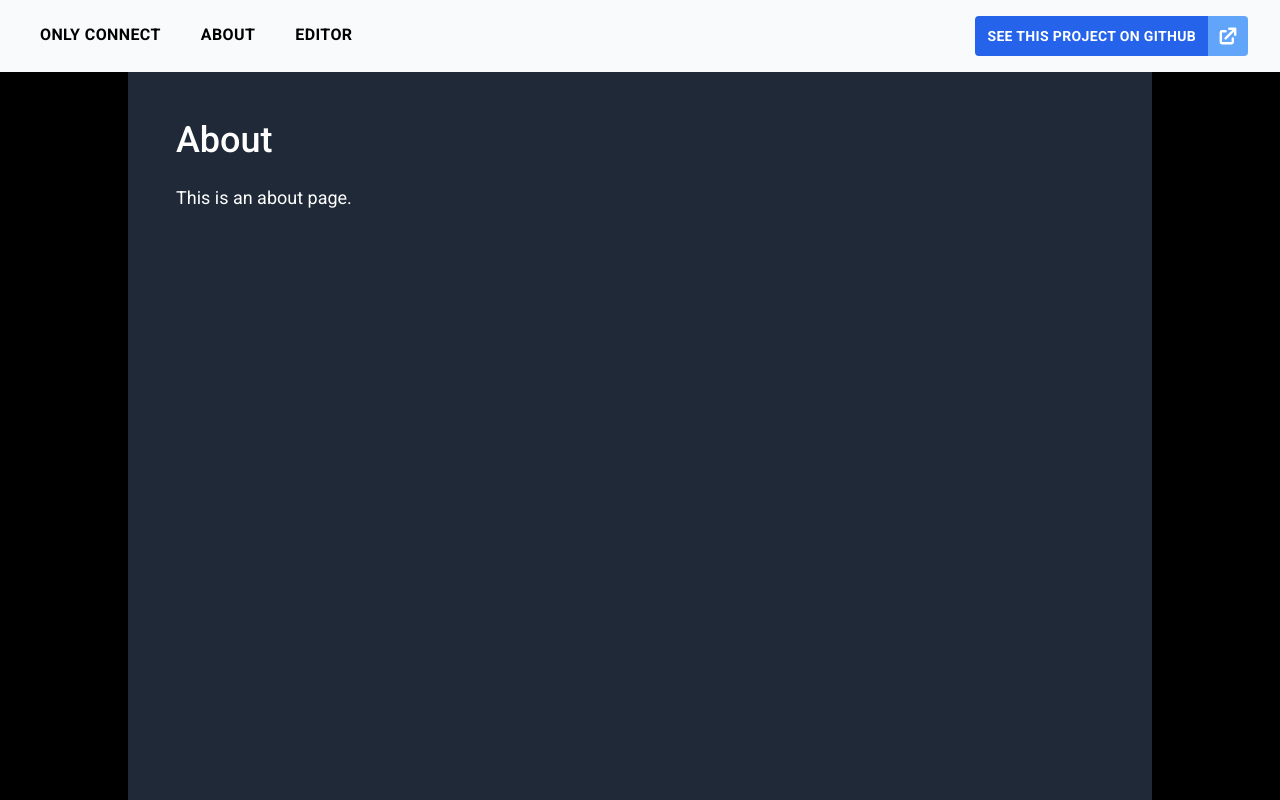
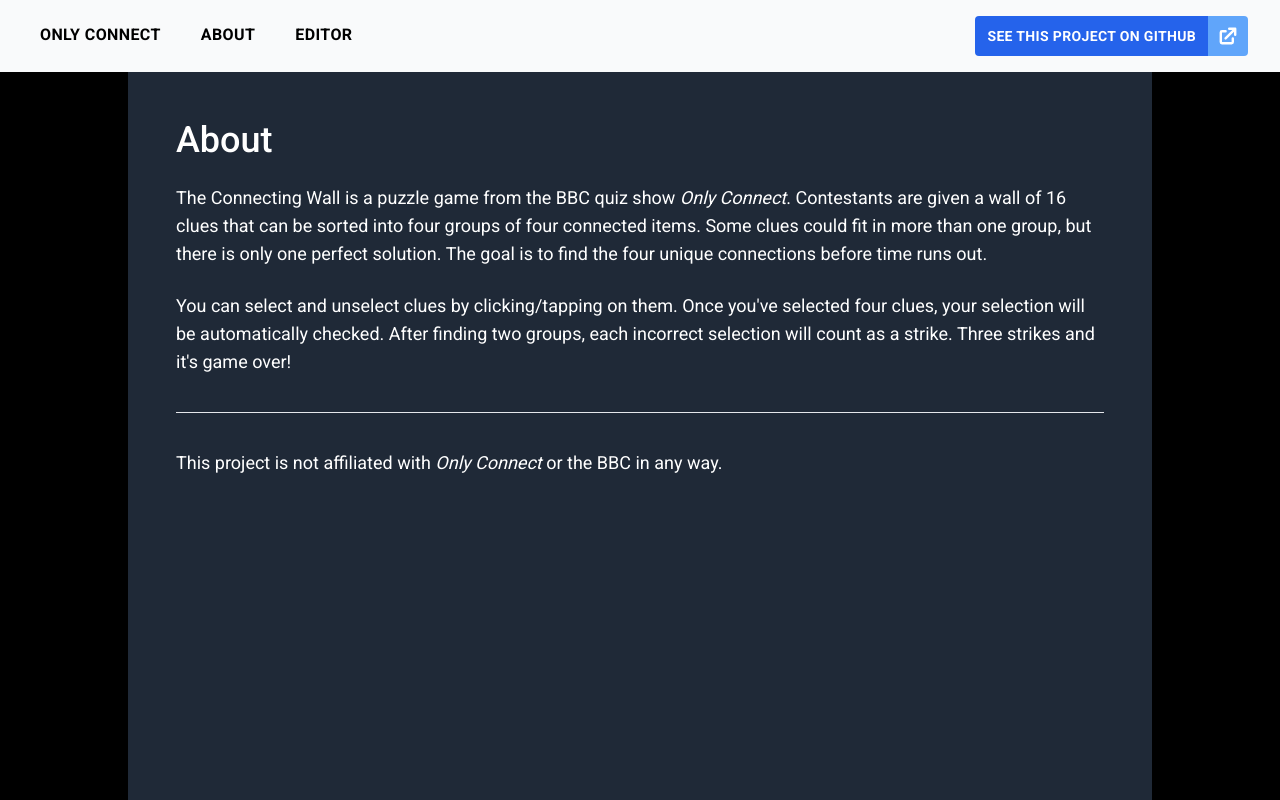
Before and after one commit to emordonez/connecting-wall, a Vue app: page /about in a window 1280 px wide. Built offline with nearby package versions, Linux system fonts and the light colour scheme; what tailwind-heropatterns, tailwindcss-debug-screens would draw is missing.

Commit message:
chore:update About/README

```diff
--- a/package.json
+++ b/package.json
@@ -1,6 +1,6 @@
 {
   "name": "connecting-wall",
-  "version": "0.1.2",
+  "version": "0.1.3",
   "private": true,
   "scripts": {
     "serve": "vue-cli-service serve",
--- a/src/views/About.vue
+++ b/src/views/About.vue
@@ -5,7 +5,20 @@
         About
       </h1>
       <p>
-        This is an about page.
+        The Connecting Wall is a puzzle game from the BBC quiz show <i>Only Connect</i>.
+        Contestants are given a wall of 16 clues that can be sorted into four groups of four connected items.
+        Some clues could fit in more than one group, but there is only one perfect solution.
+        The goal is to find the four unique connections before time runs out.
+      </p>
+      <p>
+        You can select and unselect clues by clicking/tapping on them.
+        Once you've selected four clues, your selection will be automatically checked.
+        After finding two groups, each incorrect selection will count as a strike.
+        Three strikes and it's game over!
+      </p>
+      <hr class="my-6">
+      <p>
+        This project is not affiliated with <i>Only Connect</i> or the BBC in any way.
       </p>
     </div>
   </div>
```
Also changed, not shown: 1 other file (tests, documents, lock files or other folders).
